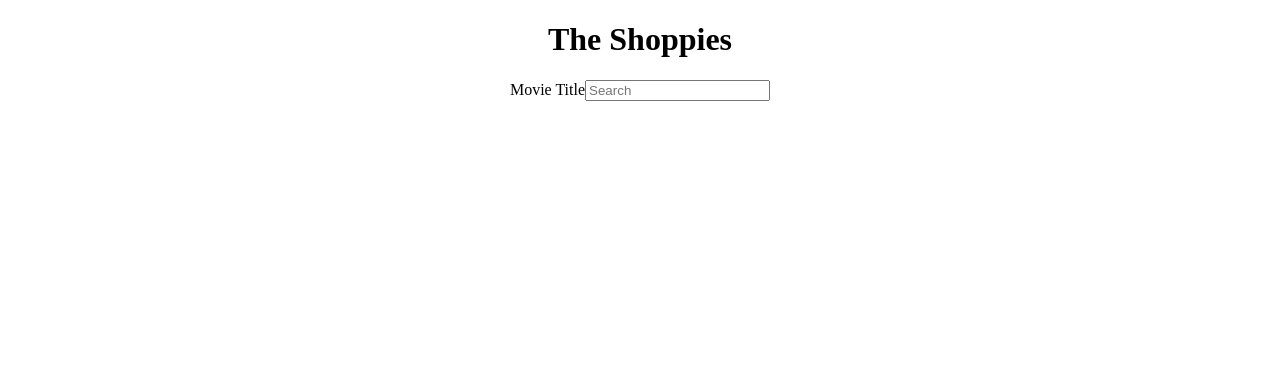
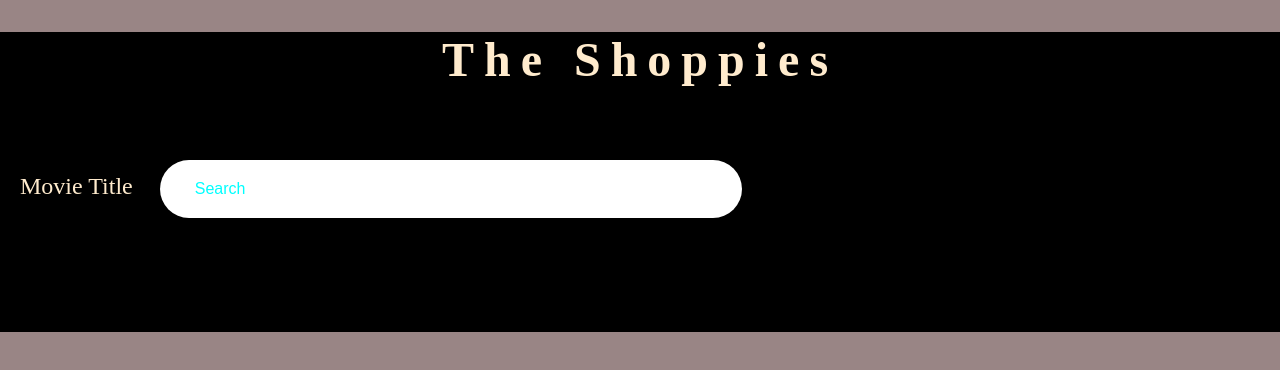
Before and after one commit to E-Dimech/MovieReels, a React (Create React App) app: page / in a window 1280 px wide. Shown: the top 370 px of the page. Built offline with nearby package versions, Linux system fonts and the light colour scheme.

Commit message:
Styled search bar

```diff
--- a/src/App.js
+++ b/src/App.js
@@ -1,7 +1,7 @@
-// import logo from "./logo.svg";
 import React from "react";
-import Results from "./components/Results/Results";
-import "./App.css";
+import SearchResults from "./components/SearchResults/SearchResults";
+import Nominations from "./components/Nominations/Nominations";
+import "./App.scss";
 import axios from "axios";
 
 class App extends React.Component {
@@ -9,6 +9,7 @@ class App extends React.Component {
     results: [],
     query: "",
     nominations: [],
+    newItem: "",
   };
 
   handleOnChange = (e) => {
@@ -50,6 +51,30 @@ class App extends React.Component {
     // }
   };
 
+  // nominate = () => {
+  //   const newItem = {
+  //     id: 1 + Math.random(),
+  //     value: this.state.newItem,
+  //   };
+  //   const nominations = [...this.state.nominations];
+  //   nominations.push(newItem);
+
+  //   this.setState({
+  //     nominations,
+  //     newItem: "",
+  //   });
+  //   console.log(nominations);
+  // };
+
+  removeNomination = (id) => {
+    console.log(id);
+    // const nominations = [...this.state.nominations];
+
+    // const updatedNominations = nominations.filter((movie) => movie.id !== id);
+
+    // this.setState({ nominations: updatedNominations });
+  };
+
   // nominate = (e) => {
   //   e.preventDefault();
   //   const nominations = this.state;
@@ -63,12 +88,13 @@ class App extends React.Component {
 
   render() {
     return (
-      <div className="App">
-        <h1>The Shoppies</h1>
-        <form onSubmit={(e) => this.handleSearch(e)}>
-          <label>Movie Title</label>
+      <div className="search">
+        {/* <div className="search__form-wrap"> */}
+        <h1 className="search__title">The Shoppies</h1>
+        <form className="search__form" onSubmit={(e) => this.handleSearch(e)}>
+          <label className="search__label">Movie Title</label>
           <input
-            className="search"
+            className="search__input"
             name="text"
             type="text"
             onChange={(e) => this.handleOnChange(e)}
@@ -76,6 +102,7 @@ class App extends React.Component {
             placeholder="Search"
           />
         </form>
+        {/* </div> */}
         <div>
           {this.state.results.length > 0 && (
             <p>Results for {this.state.query}</p>
@@ -84,7 +111,7 @@ class App extends React.Component {
           {this.state.results &&
             this.state.results.map((movie) => {
               return (
-                <Results
+                <SearchResults
                   key={movie.imdbID}
                   title={movie.Title}
                   year={movie.Year}
@@ -97,7 +124,14 @@ class App extends React.Component {
         <div>
           {this.state.nominations.length > 0 &&
             this.state.nominations.map((addNominee) => {
-              return <p>{addNominee.title}</p>;
+              return (
+                <Nominations
+                  key={addNominee.imdbID}
+                  title={addNominee.title}
+                  year={addNominee.year}
+                  onClick={this.removeNomination}
+                />
+              );
             })}
         </div>
       </div>
--- /dev/null
+++ b/src/App.scss
@@ -0,0 +1,55 @@
+.search {
+  background-color: black;
+  width: 100%;
+  height: 300px;
+
+  &__form-wrap {
+    display: flex;
+    flex-direction: column;
+  }
+  &__title {
+    color: blanchedalmond;
+    text-align: center;
+    font-size: 3rem;
+    letter-spacing: 10px;
+    width: 100%;
+  }
+  &__form {
+    margin: 5% 0 20px;
+  }
+  &__label {
+    // width: 300px;
+    // height: 65px;
+    border: none;
+    padding: 8px 20px;
+    // outline: none;
+    color: blanchedalmond;
+    font-size: 1.5rem;
+  }
+
+  &__input {
+    padding: 20px 35px 20px 35px;
+    border-radius: 40px;
+    border: none;
+    margin: 9px 7px;
+    background-color: white;
+    // color: #ffffff;
+    font-size: 1rem;
+    // width: 75%;
+    width: 40%;
+    max-height: 20px;
+    &:focus {
+      background-color: #ff66de;
+      font-family: fantasy;
+      font-size: 1rem;
+      max-height: 20px;
+      outline: none;
+    }
+    &::placeholder {
+      font-family: fantasy;
+      font-size: 1rem;
+      max-height: 20px;
+      color: cyan;
+    }
+  }
+}
--- /dev/null
+++ b/src/components/Nominations/Nominations.jsx
@@ -0,0 +1,18 @@
+import React from "react";
+import "./nominations.scss";
+
+function Nominations(props) {
+  return (
+    <div>
+      <ul>
+        <li className="movie-list" key={props.imdbID}>
+          {props.title}
+          {props.year}
+          <button onClick={() => props.onClick(props)}>Remove</button>
+        </li>
+      </ul>
+    </div>
+  );
+}
+
+export default Nominations;
--- a/src/components/Results/Results.jsx
+++ b/src/components/SearchResults/SearchResults.jsx
@@ -1,7 +1,7 @@
 import React from "react";
-import "./results.scss";
+import "./searchResults.scss";
 
-function Results(props) {
+function SearchResults(props) {
   console.log(props);
   return (
     <>
@@ -18,4 +18,4 @@ function Results(props) {
   );
 }
 
-export default Results;
+export default SearchResults;
--- /dev/null
+++ b/src/components/SearchResults/searchResults.scss
@@ -0,0 +1,3 @@
+.movie-list {
+  list-style: none;
+}
--- a/src/index.css
+++ b/src/index.css
@@ -1,6 +1,6 @@
 body {
   margin: 0;
-
+  background-color: rgb(153, 133, 133);
   -webkit-font-smoothing: antialiased;
   -moz-osx-font-smoothing: grayscale;
 }
--- a/src/index.js
+++ b/src/index.js
@@ -1,6 +1,6 @@
 import React from "react";
 import ReactDOM from "react-dom";
-// import './index.css';
+import "./index.css";
 import App from "./App";
 import reportWebVitals from "./reportWebVitals";
 
```
Also changed, not shown: src/components/Nominations/nominations.scss (renamed from src/components/Results/results.scss), 1 other file (tests, documents, lock files or other folders).
